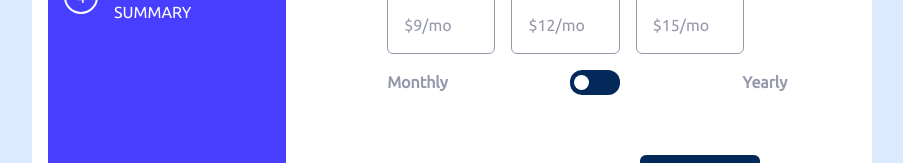
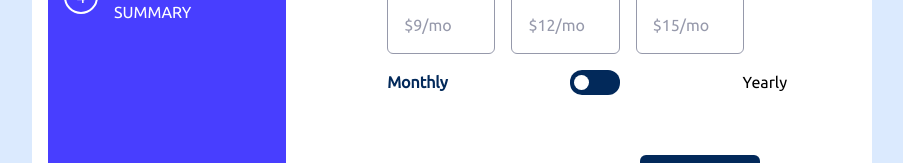
Before and after one commit to JerryJeager/multi-step-form, a React (Vite) app: page /Plans in a window 1280 px wide. Shown: the part 304-467 px from the top of the page, without its empty margins (188-1091 px from the left). Built offline with nearby package versions, Linux system fonts and the light colour scheme.

Commit message:
fixed toggle switch problem

```diff
--- a/src/Pages/Plans.jsx
+++ b/src/Pages/Plans.jsx
@@ -50,11 +50,11 @@ const Plans = () => {
                     </div>
                 </div>
                 <div className="flex justify-between w-[210px] md:w-[400px] mx-auto mt-4">
-                    <div className="hover:text-marine-blue font-bold text-cool-gray cursor-pointer" onClick={() => {handleBillingOption(monthlyBilling)}}>Monthly</div>
-                    <div className="bg-marine-blue w-[50px] rounded-xl h-[25px] p-1 flex items-center">
+                    <div className={`${monthlyBilling ? "text-marine-blue" : "text-cool-gray"} font-bold cursor-pointer`}>Monthly</div>
+                    <div className="bg-marine-blue w-[50px] rounded-xl h-[25px] p-1 flex items-center" onClick={() => {handleBillingOption(monthlyBilling)}}>
                         <div className={`${!monthlyBilling ? "translate-x-6" : ""} transition duration-300 h-[15px] w-[15px] rounded-full bg-white `}></div>
                     </div>
-                    <div className="hover:text-marine-blue font-bold text-cool-gray cursor-pointer" onClick={() => {handleBillingOption(monthlyBilling)}}>Yearly</div>
+                    <div className={`${monthlyBilling ? "text-marine-blue" : "text-cool-gray"}font-bold cursor-pointer` } >Yearly</div>
                 </div>
               </div>
             <div className="self-end mt-8 md:mt-4">
```
